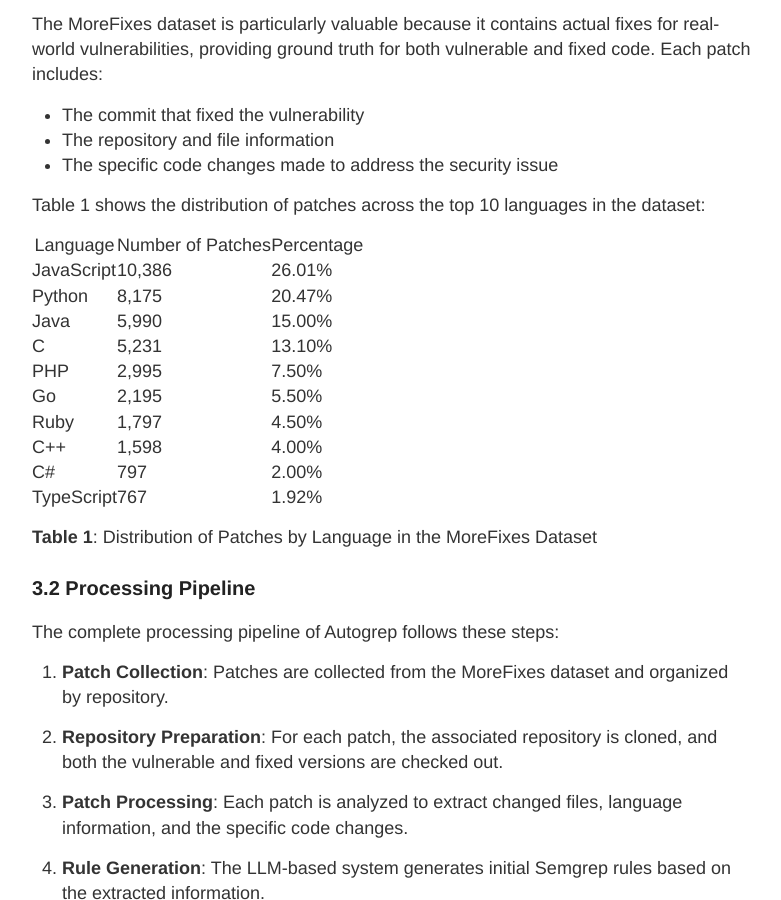
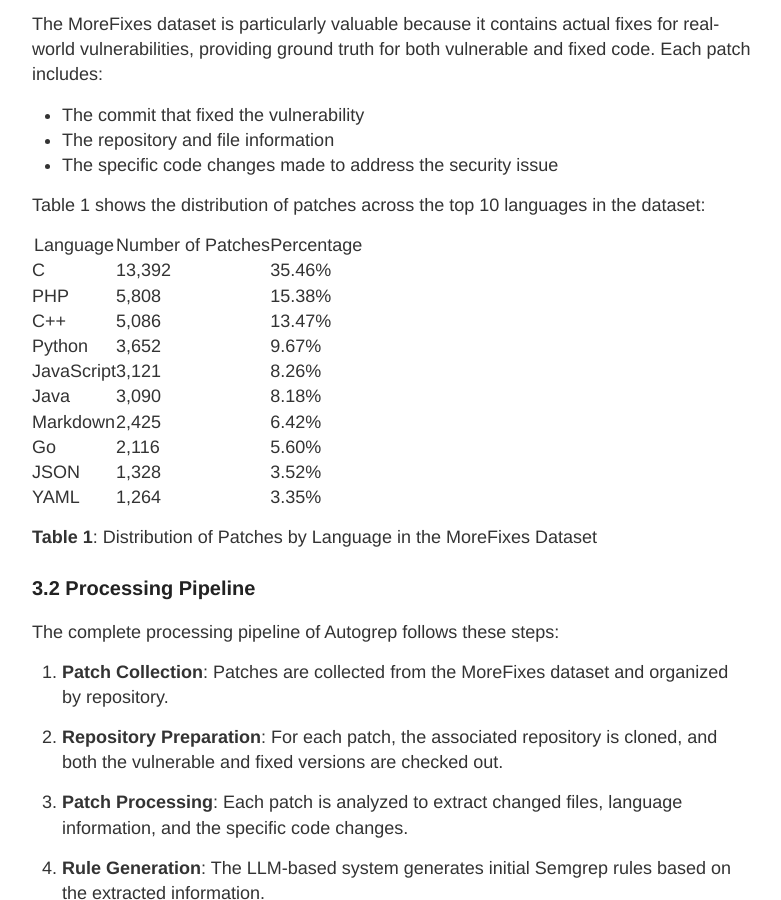
Before and after one commit to lambdasec/lambdasec.github.io, a Jekyll site: the page built from _posts/2025-2-24-AutoGrep-Automated-Generation-and-Filtering-of-Semgrep-Rules-from-Vulnerability-Patches.md, in a window 1280 px wide and 900 px high, scrolled down 12303 px. Shown: the whole window, without its empty margins (248-1029 px from the left). Built offline with Jekyll 4.4.1, drawn with Linux system fonts in a browser that asks for light colours.

Commit message:
Update 2025-2-24-AutoGrep-Automated-Generation-and-Filtering-of-Semgrep-Rules-from-Vulnerability-Patches.md

```diff
--- a/_posts/2025-2-24-AutoGrep-Automated-Generation-and-Filtering-of-Semgrep-Rules-from-Vulnerability-Patches.md
+++ b/_posts/2025-2-24-AutoGrep-Automated-Generation-and-Filtering-of-Semgrep-Rules-from-Vulnerability-Patches.md
@@ -372,18 +372,18 @@
 
 Table 1 shows the distribution of patches across the top 10 languages in the dataset:
 
-| Language   | Number of Patches | Percentage |
-|------------|-------------------|------------|
-| JavaScript | 10,386            | 26.01%     |
-| Python     | 8,175             | 20.47%     |
-| Java       | 5,990             | 15.00%     |
-| C          | 5,231             | 13.10%     |
-| PHP        | 2,995             | 7.50%      |
-| Go         | 2,195             | 5.50%      |
-| Ruby       | 1,797             | 4.50%      |
-| C++        | 1,598             | 4.00%      |
-| C#         | 797               | 2.00%      |
-| TypeScript | 767               | 1.92%      |
+  | Language   | Number of Patches | Percentage |
+  |------------|-------------------|------------|
+  | C          | 13,392            | 35.46%     |
+  | PHP        | 5,808             | 15.38%     |
+  | C++        | 5,086             | 13.47%     |
+  | Python     | 3,652             | 9.67%      |
+  | JavaScript | 3,121             | 8.26%      |
+  | Java       | 3,090             | 8.18%      |
+  | Markdown   | 2,425             | 6.42%      |
+  | Go         | 2,116             | 5.60%      |
+  | JSON       | 1,328             | 3.52%      |
+  | YAML       | 1,264             | 3.35%      |
 
 **Table 1**: Distribution of Patches by Language in the MoreFixes Dataset
 
```
